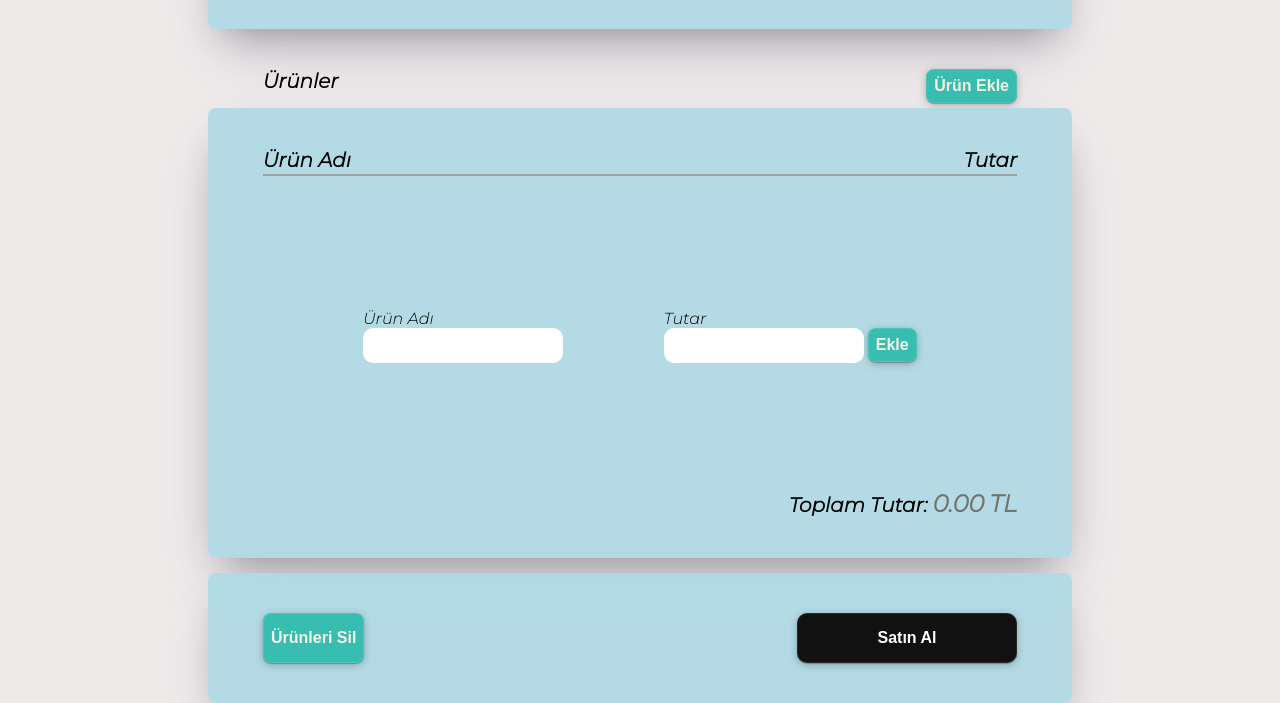
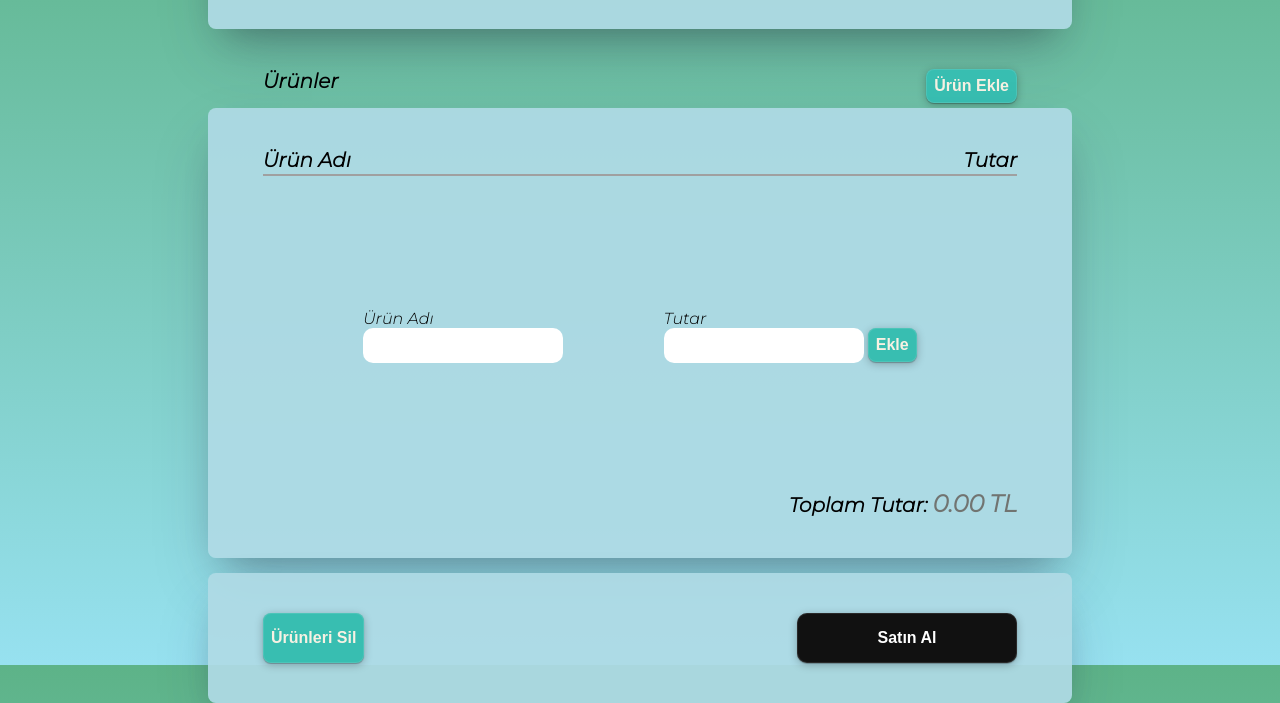
Before and after one commit to furkan-cat/my-wallet-app, a plain HTML site: page index.html in a window 1280 px wide. Shown: the part 135-838 px from the top of the page. Drawn offline with Linux system fonts and the light colour scheme.

Commit message:
Update style.css
fınal

```diff
--- a/style.css
+++ b/style.css
@@ -17,7 +17,7 @@
 
 body {
   font-family: "Montserrat", sans-serif;
-  background-color: var(--wrapper-color);
+  background-image: linear-gradient(#5db388, #97e1f0);
 }
 
 .wrapper {
@@ -290,14 +290,6 @@ hr {
   border-radius: 10px;
 }
 
-/* .deactive:active {
-   color: #000
-}
-
-.deactive:active:after {
-   background: transparent;
-} */
-
 .deactive:hover:before {
   opacity: 1;
 }
```
